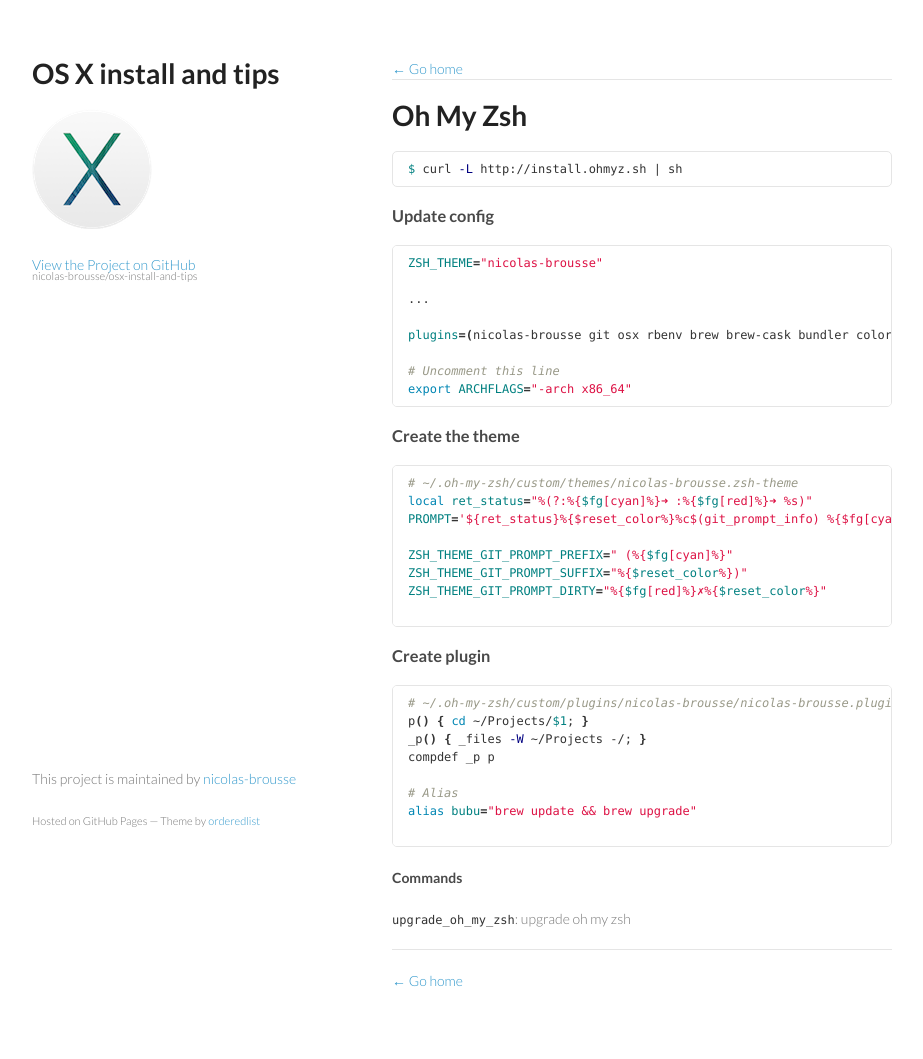
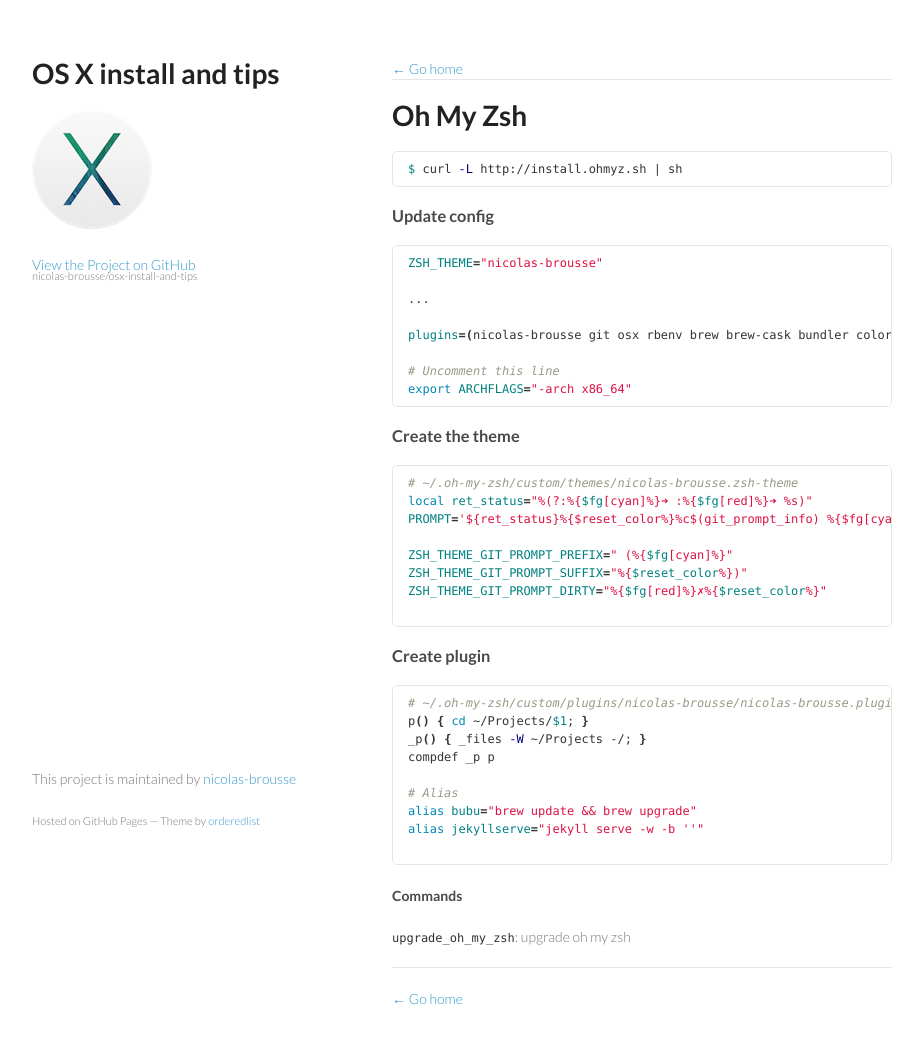
Before and after one commit to nicolas-brousse/osx-install-and-tips, a Jekyll site: the page built from pages/installation/oh-my-zsh.md, in a window 1280 px wide. Shown: the whole page, without its empty margins (178-1101 px from the left). Built offline with Jekyll 4.4.1, drawn with Linux system fonts in a browser that asks for light colours; Markdown is read by kramdown in place of the engine named in the settings.

Commit message:
Updates pages/

````diff
--- a/pages/installation/oh-my-zsh.md
+++ b/pages/installation/oh-my-zsh.md
@@ -43,6 +43,7 @@
 
 # Alias
 alias bubu="brew update && brew upgrade"
+alias jekyllserve="jekyll serve -w -b ''"
 
 ```
 
````
Also changed, not shown: pages/installation/homebrew.md (line endings or trailing spaces).
